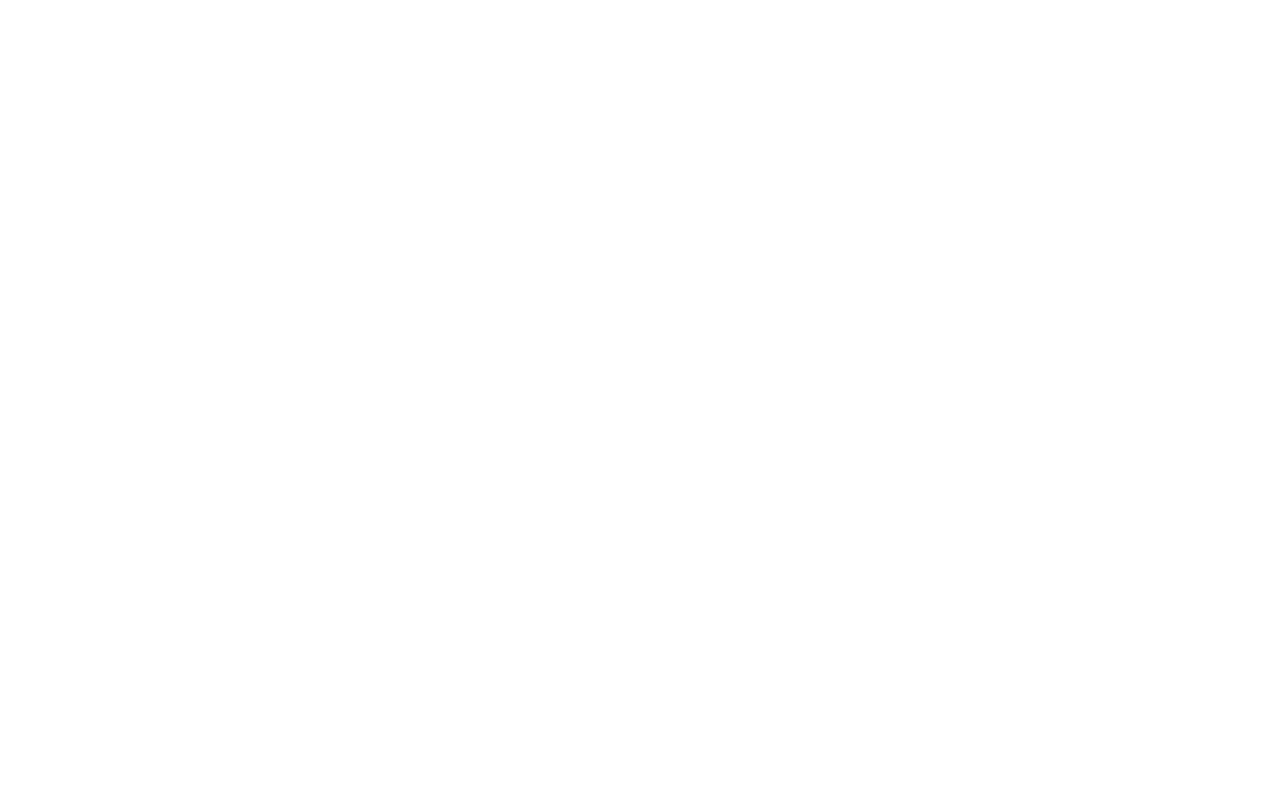
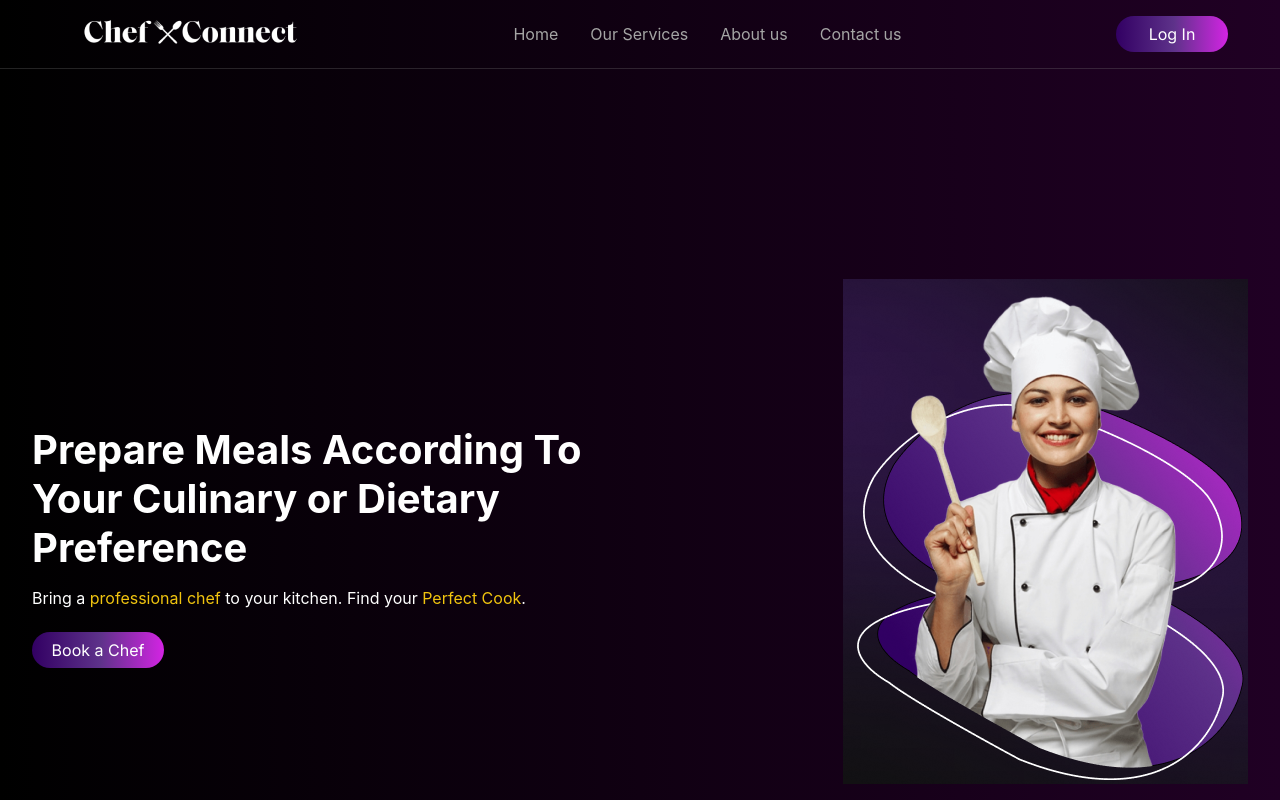
Before and after one commit to Team-Dev-Chef-Connect/Chef-Connect-Web, a React (Create React App) app in the folder frontend/: page / in a window 1280 px wide. Before the commit this address had no page. Shown: the top 800 px of the page. Built offline with nearby package versions, Linux system fonts and the light colour scheme.

Commit message:
sagarika 1st commit

```diff
--- a/frontend/src/App.css
+++ b/frontend/src/App.css
@@ -1,3 +1,4 @@
+
 .App {
   text-align: center;
 }
--- a/frontend/src/App.js
+++ b/frontend/src/App.js
@@ -2,11 +2,15 @@
 import { BrowserRouter as Router, Route, Routes } from 'react-router-dom';
 import Signup from './Signup';
 import Login from './Login';
+import Navbar from './components/Navbar';
+import Hero from './components/Hero';
 
 function App() {
   return (
     <Router>
       <div>
+      <Navbar />
+      <Hero />
         <Routes>
           <Route path="/signup" element={<Signup />} />
           <Route path="/login" element={<Login />} />
--- /dev/null
+++ b/frontend/src/components/Hero.css
@@ -0,0 +1,66 @@
+.hero {
+    height: 100vh;
+    display: flex;
+    justify-content: space-between;
+    align-items: center;
+    padding: 4rem 2rem;
+    background: linear-gradient(90deg, rgba(0,0,0,1) 0%, rgba(32,0,36,1) 100%);
+    color: white;
+  }
+
+  .hero-content {
+    max-width: 50%;
+  }
+
+  .hero-title {
+    font-size: 2.5rem;
+    font-weight: bold;
+    margin-bottom: 1rem;
+  }
+
+  .hero-description {
+    margin-bottom: 1.5rem;
+  }
+
+  .highlight {
+    color: #f1c40f;
+  }
+
+  .hireNowParent1 {
+    margin-right: 20px;
+    width: 100px;
+    height: auto;
+    display: flex;
+    align-items: center;
+    justify-content: center;
+    padding: 0.5rem 1rem;
+    background: linear-gradient(90deg, #320063, #5e328a 51.9%, #d324e3);
+    border-radius: 30px;
+    font-size: 1rem;
+    font-weight: 400;
+    cursor: pointer;
+    transition: background 0.3s, color 0.3s;
+  }
+
+  .hireNowParent1.hireNowParent {
+    background: #fff;
+  }
+
+  .hireNowParent1:hover .hireNow1 {
+    background: linear-gradient(90deg, #320063, #5e328a 51.9%, #d324e3);
+    -webkit-background-clip: text;
+    -webkit-text-fill-color: transparent;
+  }
+
+  .hireNow1 {
+    color: white;
+    font-family: Inter, sans-serif;
+    transition: color 0.3s, background 0.3s;
+  }
+
+
+  .hero-image img {
+    height: 50px;
+    border-radius: 15px;
+    box-shadow: 0 4px 8px rgba(0, 0, 0, 0.2);
+  }
--- /dev/null
+++ b/frontend/src/components/Hero.js
@@ -0,0 +1,22 @@
+import React from 'react';
+import chefImage from '../assests/chef.png'
+import './Hero.css';
+
+const Hero = () => {
+  return (
+    <div className="hero">
+      <div className="hero-content">
+        <h1 className="hero-title">Prepare Meals According To Your Culinary or Dietary Preference</h1>
+        <p className="hero-description">Bring a <span className="highlight">professional chef</span> to your kitchen. Find your <span className="highlight">Perfect Cook</span>.</p>
+        <div className='hireNowParent1'>
+        <div className='hireNow1'>Book a Chef</div>
+      </div>
+      </div>
+      <div className="hero-image-container">
+        <img src={chefImage} alt="Chef" className="hero-image" />
+      </div>
+    </div>
+  );
+}
+
+export default Hero;
--- /dev/null
+++ b/frontend/src/components/Navbar.css
@@ -0,0 +1,72 @@
+
+@import url('https://fonts.googleapis.com/css2?family=Inter:wght@400;600&display=swap');
+
+/* Navbar.css */
+.navbar {
+  display: flex;
+  justify-content: space-between;
+  align-items: center;
+  padding: 1rem 2rem;
+  background: linear-gradient(90deg, rgba(0,0,0,1) 0%, rgba(32,0,36,1) 100%);
+  color: white;
+  border-bottom: 1px solid #7e7d7d47;
+}
+
+.navbar-logo img {
+  margin-left: 50px;
+  width: auto;
+  position: relative;
+  max-width: 100%;
+  overflow: hidden;
+  height:auto;
+  object-fit: cover;
+}
+
+.navbar-links {
+  display: flex;
+  gap: 2rem;
+}
+
+.navbar-link {
+  text-decoration: none;
+  color: #a5a5a5;
+  font-size: 1rem;
+  transition: color 0.3s;
+}
+
+.navbar-link:hover {
+  color: #fff;
+}
+
+.hireNowParent {
+  margin-right: 20px;
+  width: 80px;
+  height: auto;
+  display: flex;
+  align-items: center;
+  justify-content: center;
+  padding: 0.5rem 1rem;
+  background: linear-gradient(90deg, #320063, #5e328a 51.9%, #d324e3);
+  border-radius: 30px;
+  font-size: 1rem;
+  font-weight: 400;
+  cursor: pointer;
+  transition: background 0.3s, color 0.3s;
+}
+
+.hireNowParent:hover {
+  background: white;
+}
+
+.hireNowParent:hover .hireNow {
+  background: linear-gradient(90deg, #320063, #5e328a 51.9%, #d324e3);
+  -webkit-background-clip: text;
+  -webkit-text-fill-color: transparent;
+}
+
+.hireNow {
+
+  color: white;
+  font-family: Inter, sans-serif;
+  transition: color 0.3s, background 0.3s;
+}
--- /dev/null
+++ b/frontend/src/components/Navbar.js
@@ -0,0 +1,24 @@
+import React from 'react';
+import './Navbar.css';
+import logoImage from '../assests/image 3.png';
+
+const Navbar = () => {
+  return (
+    <nav className="navbar">
+      <div className="navbar-logo">
+        <img src={logoImage} alt="ChefConnectIndia" />
+      </div>
+      <div className="navbar-links">
+        <a href="#home" className="navbar-link">Home</a>
+        <a href="#services" className="navbar-link">Our Services</a>
+        <a href="#about" className="navbar-link">About us</a>
+        <a href="#contact" className="navbar-link">Contact us</a>
+      </div>
+      <div className='hireNowParent'>
+        <div className='hireNow'>Log In</div>
+      </div>
+    </nav>
+  );
+};
+
+export default Navbar;
```
Also changed, not shown: frontend/src/assests/chef.png (added), frontend/src/assests/image 3.png (added).
